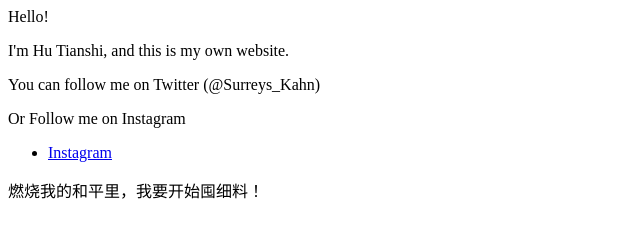
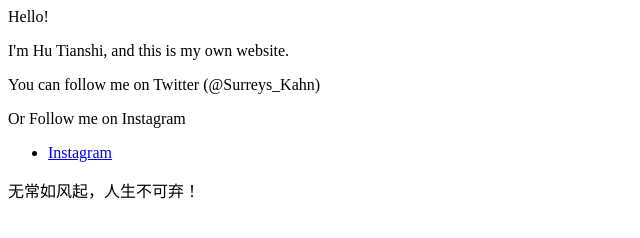
Before and after one commit to surreyskahn/surreyskahn.github.io, a plain HTML site: page index.html in a window 1280 px wide. Shown: the whole page, without its empty margins (0-640 px from the left). Drawn offline with Linux system fonts and the light colour scheme.

Commit message:
Update index.html

```diff
--- a/index.html
+++ b/index.html
@@ -5,4 +5,4 @@
 <ul>
   <li><a href="https://www.instagram.com/surreys_kahn/?hl=en">Instagram</a></li>
 </ul>
-<p>燃烧我的和平里，我要开始囤细料！</p>
+<p>无常如风起，人生不可弃！</p>
```
